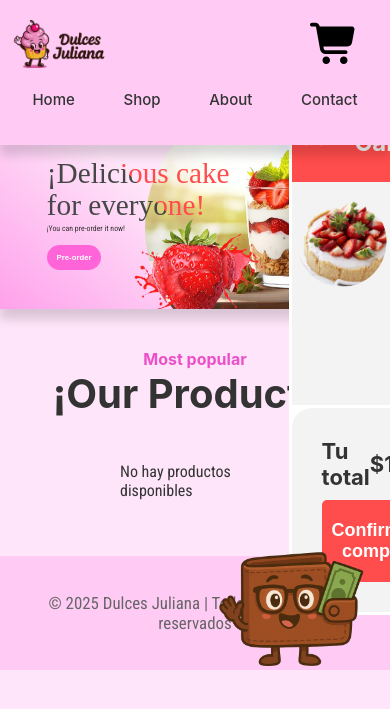
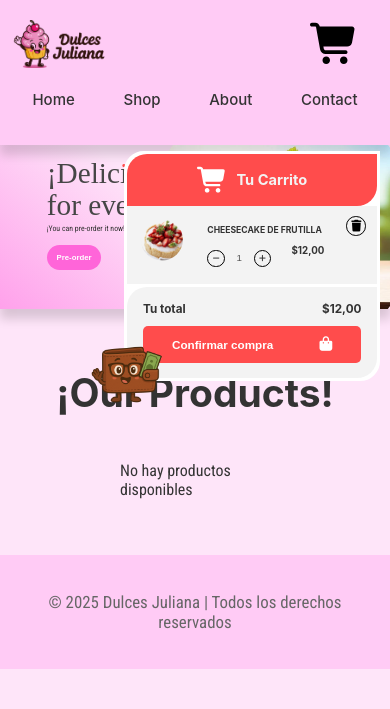
Before and after one commit to EmanuelSzk/e-commerce-page, a PHP site: page / in a window 390 px wide. Shown: the part 79-788 px from the top of the page. Run offline with PHP 8.4, Linux system fonts and the light colour scheme; data that the repository does not hold is empty; some web fonts are replaced.

Commit message:
carrito responsive

```diff
--- a/Styles/Style.css
+++ b/Styles/Style.css
@@ -201,18 +201,18 @@ main {
 .carrito {
   background-color: white;
   border: 3px solid white;
-  width: 25%;
-  left: 74%;
+  width: 450px;
   margin-top: 150px;
   border-radius: 20px 0px;
   /* overflow: hidden; */
   margin-bottom: auto;
   position: fixed;
   top: 0;
+  right: 0;
+  margin-right: 10px;
   /* Estilos para ocultar */
-  margin-right: -100%;
   opacity: 1;
-  z-index: 1;
+  z-index: 2;
 }
 
 .header-carrito {
@@ -247,13 +247,13 @@ main {
 .carrito-item-detalles {
   /* margin-left: 1rem; */
   margin-top: 10px;
+  width: 250px;
 }
 
 .carrito-item-titulo {
   font-weight: bold;
   margin-bottom: 10px;
   text-transform: uppercase;
-  max-width: 14vw;
 }
 
 .selector-cantidad {
@@ -584,170 +584,7 @@ footer {
 }
 
 /* Para carrito */
-@media (max-width:1400px) {
-
-  .carrito {
-    width: 40%;
-    left: 74%;
-    margin-top: 150px;
-    border-radius: 20px 0px;
-    /* overflow: hidden; */
-    margin-bottom: auto;
-    position: fixed;
-    top: 0;
-    /* Estilos para ocultar */
-    margin-right: -100%;
-    opacity: 1;
-    z-index: 1;
-  }
-
-  .header-carrito {
-    display: flex;
-    justify-content: center;
-    gap: 0.5rem;
-    background-color: #FF4C4C;
-    color: #f3f3f3;
-    text-align: center;
-    padding: 5px 0;
-    border-radius: 20px 0px;
-  }
-
-  .carrito-item {
-    display: flex;
-    align-items: start;
-    justify-content: space-around;
-    background-color: #f3f3f3;
-    position: relative;
-    border-bottom: 3px solid white;
-    padding-bottom: 1rem;
-  }
-
-  .carrito-item img {
-    width: 100px;
-    height: 100px;
-    object-fit: cover;
-    clip-path: circle(45% at 50% 50%);
-    margin-top: 10px;
-  }
-
-  .carrito-item-detalles {
-    /* margin-left: 1rem; */
-    margin-top: 10px;
-  }
-
-  .carrito-item-titulo {
-    font-weight: bold;
-    margin-bottom: 10px;
-    text-transform: uppercase;
-    max-width: 14vw;
-  }
-
-  .selector-cantidad {
-    margin-right: 25px;
-  }
-
-  .carrito-item-cantidad {
-    border: none;
-    font-size: 18px;
-    background-color: #f3f3f3;
-    display: inline-block;
-    width: 30px;
-    padding: 5px;
-    text-align: center;
-  }
-
-  .selector-cantidad i {
-    font-size: 18px;
-    width: 32px;
-    height: 32px;
-    line-height: 32px;
-    text-align: center;
-    border-radius: 50%;
-    border: 1px solid #000;
-    cursor: pointer;
-  }
-
-  .selector-cantidad i:hover {
-    transition: .2s;
-    transform: scale(1.2);
-  }
-
-  .boton-eliminar {
-    transition: .2s;
-    transform: scale(1.2);
-  }
-
-  .carrito-item-precio {
-    font-weight: bold;
-    display: inline-block;
-    font-size: 18px;
-    margin-bottom: 5px;
-  }
-
-  .btn-eliminar {
-    margin-top: 10px;
-    color: #000;
-    font-size: 20px;
-    width: 40px;
-    height: 40px;
-    line-height: 40px;
-    text-align: center;
-    border-radius: 50%;
-    border: 1px solid #000;
-    cursor: pointer;
-    background: #f3f3f3;
-  }
-
-  .btn-eliminar i {
-    pointer-events: none;
-  }
-
-  /* */
-
-  .carrito-total {
-    background-color: #f3f3f3;
-    padding: 30px;
-    border-radius: 20px 0px;
-    position: relative;
-  }
-
-  .fila {
-    display: flex;
-    justify-content: space-between;
-    align-items: center;
-    font-size: 22px;
-    font-weight: bold;
-    margin-bottom: 10px;
-  }
-
-  .btn-pagar {
-    width: 100%;
-    background: #FF4C4C;
-    color: #fff;
-    border-radius: 5px;
-    font-size: 18px;
-    padding: 20px 10px;
-    display: flex;
-    justify-content: space-around;
-    align-items: center;
-    cursor: pointer;
-    transition: .3s;
-  }
-
-  .btn-pagar:hover {
-    transform: scale(1.1);
-  }
-
-  .imagen-pago {
-    position: absolute;
-    left: -80px;
-    bottom: -80px;
-  }
-
-  .imagen-pago img {
-    width: 10rem;
-  }
-}
+@media (max-width:1400px) {}
 
 @media (max-width:1235px) {
   .hero-section {
@@ -777,9 +614,106 @@ footer {
 
 }
 
-/* @media (max-width: 1024px) {}
+/* @media (max-width: 1024px) {} */
 
-@media (max-width: 768px) {} */
+/* Carrito */
+@media (max-width: 768px) {
+  .carrito {
+    width: 64vw;
+    margin-top: 150px;
+    margin-right: 10px;
+  }
+
+  .header-carrito {
+    gap: 0.5rem;
+    padding: 5px 0;
+    border-radius: 20px 0px;
+    font-size: 2.5vw;
+  }
+
+  .header-carrito svg {
+    width: 8vw;
+  }
+
+  .carrito-item {
+    padding-bottom: 1rem;
+  }
+
+  .carrito-item img {
+    width: 12vw;
+    height: 12vw;
+    margin-top: 10px;
+  }
+
+  .carrito-item-detalles {
+    margin-top: 10px;
+    width: 30vw;
+    position: relative;
+  }
+
+  .carrito-item-titulo {
+    margin-bottom: 10px;
+    font-size: 2.2vw;
+  }
+
+  .selector-cantidad {
+    margin-right: 25px;
+  }
+
+  .carrito-item-cantidad {
+    font-size: 2.5vw;
+    width: 2.5vw;
+    padding: 5px;
+  }
+
+  .selector-cantidad i {
+    font-size: 2vw;
+    width: 4vw;
+    height: 4vw;
+    line-height: 4vw;
+  }
+
+  .carrito-item-precio {
+    position: absolute;
+    right: 0;
+    font-size: 2.5vw;
+    margin-bottom: 5px;
+  }
+
+  .btn-eliminar {
+    margin-top: 10px;
+    font-size: 2.5vw;
+    width: 4.5vw;
+    height: 4.5vw;
+    line-height: 4.5vw;
+  }
+
+  .carrito-total {
+    padding: 4vw;
+    border-radius: 20px 0px;
+  }
+
+  .fila {
+    font-size: 3vw;
+    margin-bottom: 10px;
+  }
+
+  .btn-pagar {
+    width: 100%;
+    border-radius: 5px;
+    font-size: 3vw;
+    padding: 3vw 1.5vw;
+  }
+
+  .imagen-pago {
+    left: -10vw;
+    bottom: -10vw;
+  }
+
+  .imagen-pago img {
+    width: 20vw;
+  }
+}
 
 @media (max-width: 480px) {
 
@@ -810,6 +744,14 @@ footer {
     grid-area: carrito;
   }
 
+  /* Carrito */
+  .carrito {
+    margin-top: 230px;
+  }
+
+  .welcome {
+    font-size: 10vw;
+  }
   /* Productos */
   .products {
     grid-template-columns: repeat(auto-fit, minmax(150px, 150px));
--- a/index.php
+++ b/index.php
@@ -11,7 +11,7 @@ include 'php/conexion.php';
     <meta charset="UTF-8">
     <title>E-commerce de Postres</title>
     <meta name="viewport" content="width=device-width, initial-scale=1.0">
-    <link rel="stylesheet" href="Styles/Style.css?v=1.9s"> <!-- el "?v=1.1" es para que al entrar por xampp a la página en php se actualice el style.css y no se use el style.css guardado en la caché de la página y así visualizar los cambios al recargar -->
+    <link rel="stylesheet" href="Styles/Style.css?v=1.2s"> <!-- el "?v=1.1" es para que al entrar por xampp a la página en php se actualice el style.css y no se use el style.css guardado en la caché de la página y así visualizar los cambios al recargar -->
     <link href="https://fonts.googleapis.com/css2?family=Nunito:wght@400;600&family=Poppins:wght@600;800&display=swap"
         rel="stylesheet">
     <link rel="preconnect" href="https://fonts.googleapis.com">
```
